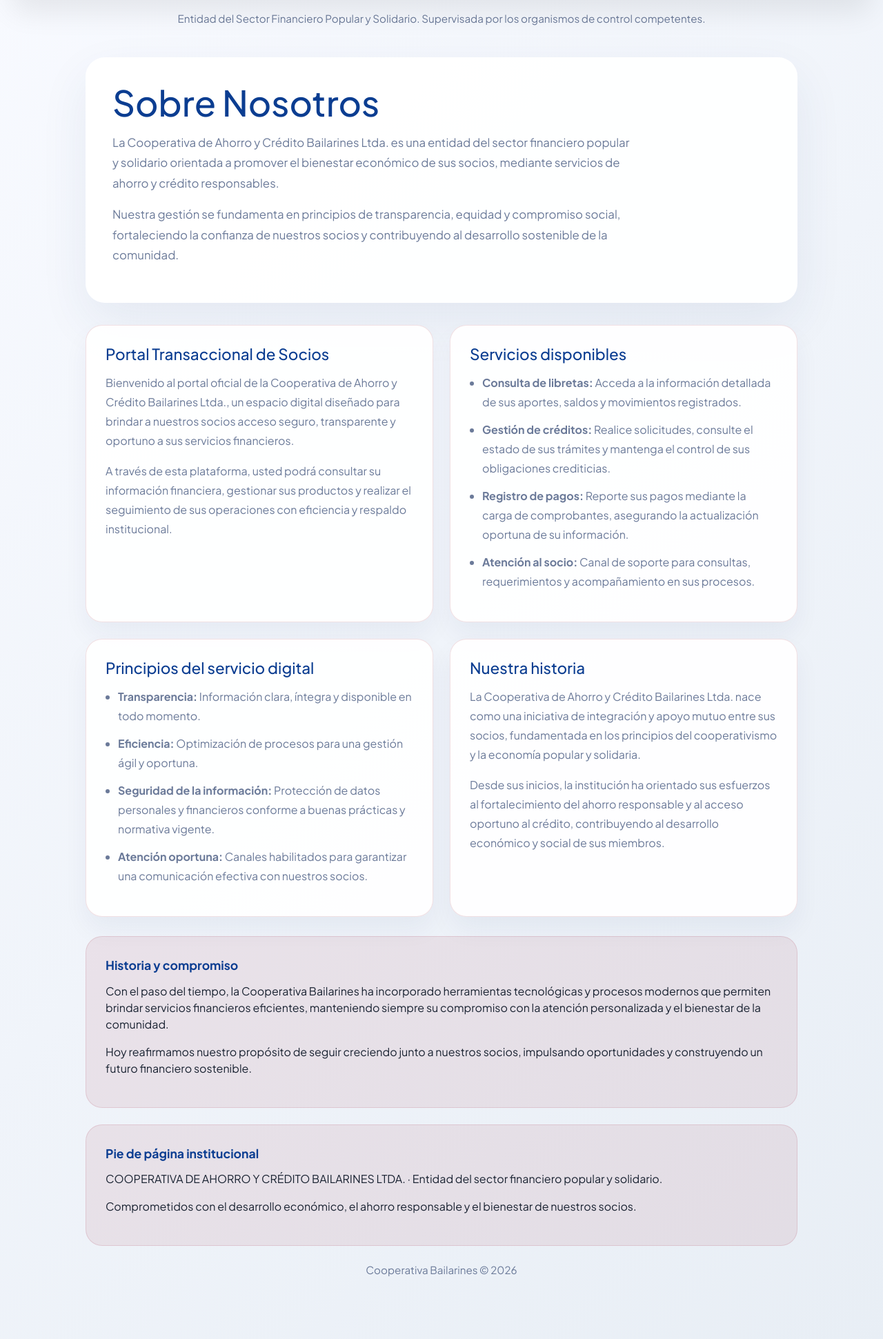
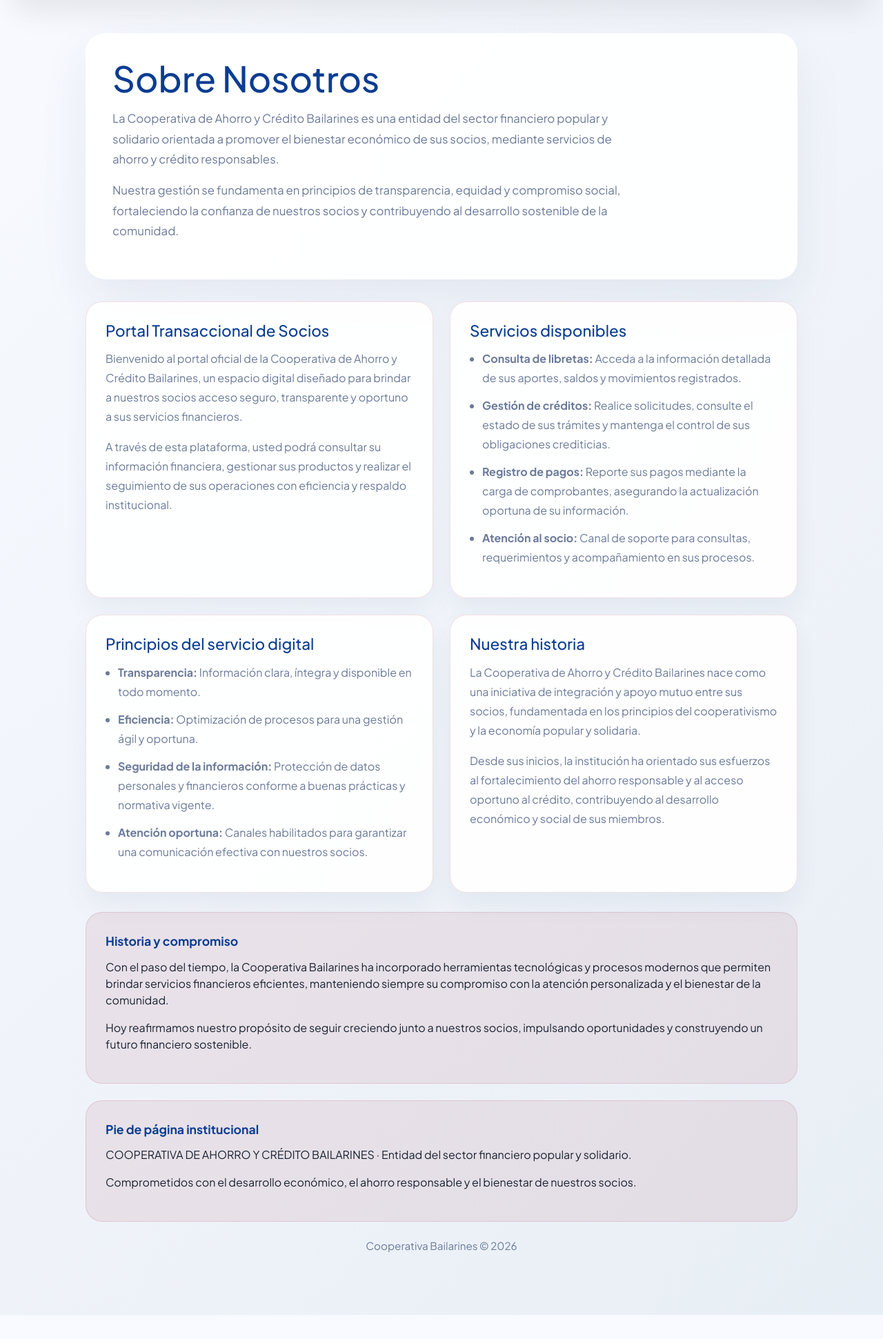
Before and after one commit to cacbailarines-tech/Coop_bailarines, a Django app: page /nosotros/ in a window 1280 px wide. Shown: the part 100-2041 px from the top of the page at 69% size. After the commit the page ends 2006 px from the top, so only its background shows below. Run offline with Django 5.2, Linux system fonts and the light colour scheme; some libraries are stand-ins or nearby versions.

Commit message:
Quita Ltda. de landing y about

```diff
--- a/templates/core/about.html
+++ b/templates/core/about.html
@@ -47,17 +47,16 @@ body { font-family:'Plus Jakarta Sans', sans-serif; min-height:100vh; background
     <a href="/portal/" class="btn btn-primary"><i class="fas fa-user-circle"></i> Portal Socio</a>
   </div>
 </header>
-<div class="page-note">Entidad del Sector Financiero Popular y Solidario. Supervisada por los organismos de control competentes.</div>
 <main class="content">
   <section class="hero">
     <h1>Sobre Nosotros</h1>
-    <p>La Cooperativa de Ahorro y Crédito Bailarines Ltda. es una entidad del sector financiero popular y solidario orientada a promover el bienestar económico de sus socios, mediante servicios de ahorro y crédito responsables.</p>
+    <p>La Cooperativa de Ahorro y Crédito Bailarines es una entidad del sector financiero popular y solidario orientada a promover el bienestar económico de sus socios, mediante servicios de ahorro y crédito responsables.</p>
     <p>Nuestra gestión se fundamenta en principios de transparencia, equidad y compromiso social, fortaleciendo la confianza de nuestros socios y contribuyendo al desarrollo sostenible de la comunidad.</p>
   </section>
   <div class="info-grid">
     <div class="info-block">
       <h2>Portal Transaccional de Socios</h2>
-      <p>Bienvenido al portal oficial de la Cooperativa de Ahorro y Crédito Bailarines Ltda., un espacio digital diseñado para brindar a nuestros socios acceso seguro, transparente y oportuno a sus servicios financieros.</p>
+      <p>Bienvenido al portal oficial de la Cooperativa de Ahorro y Crédito Bailarines, un espacio digital diseñado para brindar a nuestros socios acceso seguro, transparente y oportuno a sus servicios financieros.</p>
       <p>A través de esta plataforma, usted podrá consultar su información financiera, gestionar sus productos y realizar el seguimiento de sus operaciones con eficiencia y respaldo institucional.</p>
     </div>
     <div class="info-block">
@@ -80,7 +79,7 @@ body { font-family:'Plus Jakarta Sans', sans-serif; min-height:100vh; background
     </div>
     <div class="info-block">
       <h2>Nuestra historia</h2>
-      <p>La Cooperativa de Ahorro y Crédito Bailarines Ltda. nace como una iniciativa de integración y apoyo mutuo entre sus socios, fundamentada en los principios del cooperativismo y la economía popular y solidaria.</p>
+      <p>La Cooperativa de Ahorro y Crédito Bailarines nace como una iniciativa de integración y apoyo mutuo entre sus socios, fundamentada en los principios del cooperativismo y la economía popular y solidaria.</p>
       <p>Desde sus inicios, la institución ha orientado sus esfuerzos al fortalecimiento del ahorro responsable y al acceso oportuno al crédito, contribuyendo al desarrollo económico y social de sus miembros.</p>
     </div>
   </div>
@@ -91,7 +90,7 @@ body { font-family:'Plus Jakarta Sans', sans-serif; min-height:100vh; background
   </div>
   <div class="quote-card" style="margin-top: 24px;">
     <strong>Pie de página institucional</strong>
-    <p>COOPERATIVA DE AHORRO Y CRÉDITO BAILARINES LTDA. · Entidad del sector financiero popular y solidario.</p>
+    <p>COOPERATIVA DE AHORRO Y CRÉDITO BAILARINES · Entidad del sector financiero popular y solidario.</p>
     <p>Comprometidos con el desarrollo económico, el ahorro responsable y el bienestar de nuestros socios.</p>
   </div>
   <div class="footer">
--- a/templates/core/landing.html
+++ b/templates/core/landing.html
@@ -64,12 +64,11 @@ body { font-family:'Plus Jakarta Sans', sans-serif; min-height:100vh; background
     <a href="/nosotros/" class="btn btn-outline"><i class="fas fa-info-circle"></i> Sobre Nosotros</a>
   </nav>
 </header>
-<div class="page-note">Entidad del Sector Financiero Popular y Solidario. Supervisada por los organismos de control competentes.</div>
 <main class="page-main">
   <section class="hero">
     <div class="hero-copy">
       <div class="eyebrow">💼 PORTAL INSTITUCIONAL</div>
-      <h1>COOPERATIVA DE AHORRO Y CRÉDITO BAILARINES LTDA.</h1>
+      <h1>COOPERATIVA DE AHORRO Y CRÉDITO BAILARINES</h1>
       <h2 style="font-size:1.5rem; margin-bottom: 18px; color:#0B3D91;">Portal transaccional para socios</h2>
       <p>Plataforma digital que permite a los socios consultar su información financiera, registrar pagos y gestionar sus productos de manera segura y oportuna.</p>
       <div class="hero-actions">
```
